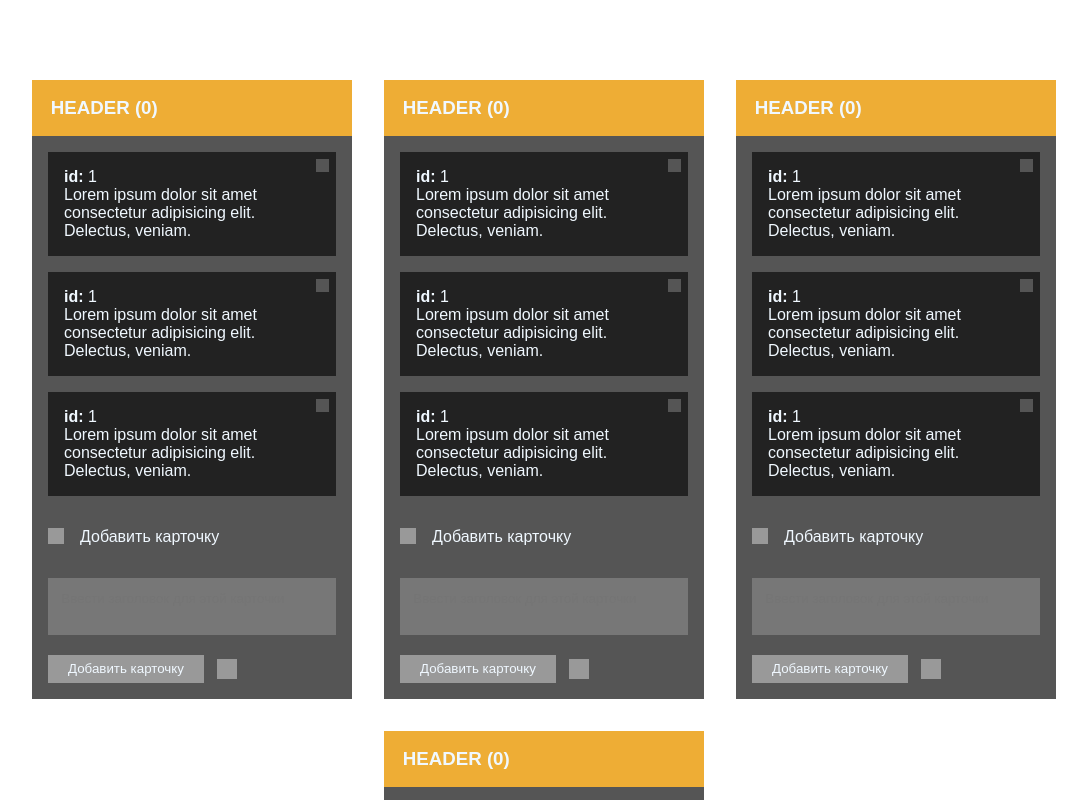
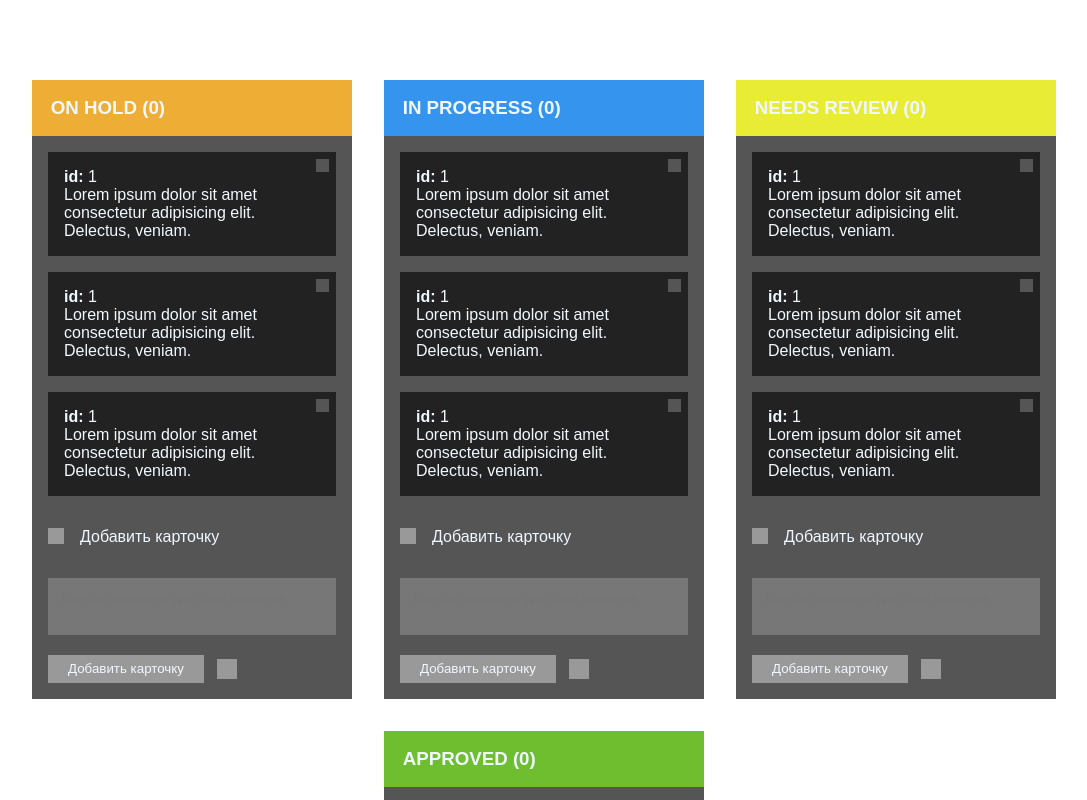
Before and after one commit to zigzar/trello-like, a Nuxt app: page / in a window 1280 px wide. Shown: the top 800 px of the page, without its empty margins (96-1183 px from the left). Built offline with nearby package versions, Linux system fonts and the light colour scheme.

Commit message:
Styled rows

```diff
--- a/components/Row.vue
+++ b/components/Row.vue
@@ -1,6 +1,6 @@
 <template>
   <div class="row">
-    <h3 class="row__header">Header (0)</h3>
+    <h3 class="row__header" :class="row.class">{{ row.header }} (0)</h3>
     <div class="row__body">
       <card-list />
     </div>
@@ -27,6 +27,39 @@ export default {
       default: 0,
     },
   },
+  data() {
+    return {
+      row: {},
+    }
+  },
+  mounted() {
+    switch (this.rowNumber) {
+      case 0:
+        this.row = {
+          class: 'row__header_on-hold',
+          header: 'on hold',
+        }
+        break
+      case 1:
+        this.row = {
+          class: 'row__header_in-progress',
+          header: 'in progress',
+        }
+        break
+      case 2:
+        this.row = {
+          class: 'row__header_needs-review',
+          header: 'needs review',
+        }
+        break
+      case 3:
+        this.row = {
+          class: 'row__header_approved',
+          header: 'approved',
+        }
+        break
+    }
+  },
 }
 </script>
 
@@ -36,8 +69,19 @@ export default {
   background-color: #555;
   color: aliceblue;
 }
+.row__header_on-hold {
+  background-color: rgb(238, 173, 53);
+}
+.row__header_in-progress {
+  background-color: rgb(53, 149, 238);
+}
+.row__header_needs-review {
+  background-color: rgb(233, 236, 53);
+}
+.row__header_approved {
+  background-color: rgb(111, 190, 47);
+}
 .row__header {
-  background-color: rgb(238, 173, 53);
   height: 3em;
   padding: 0 1em;
   display: flex;
```
